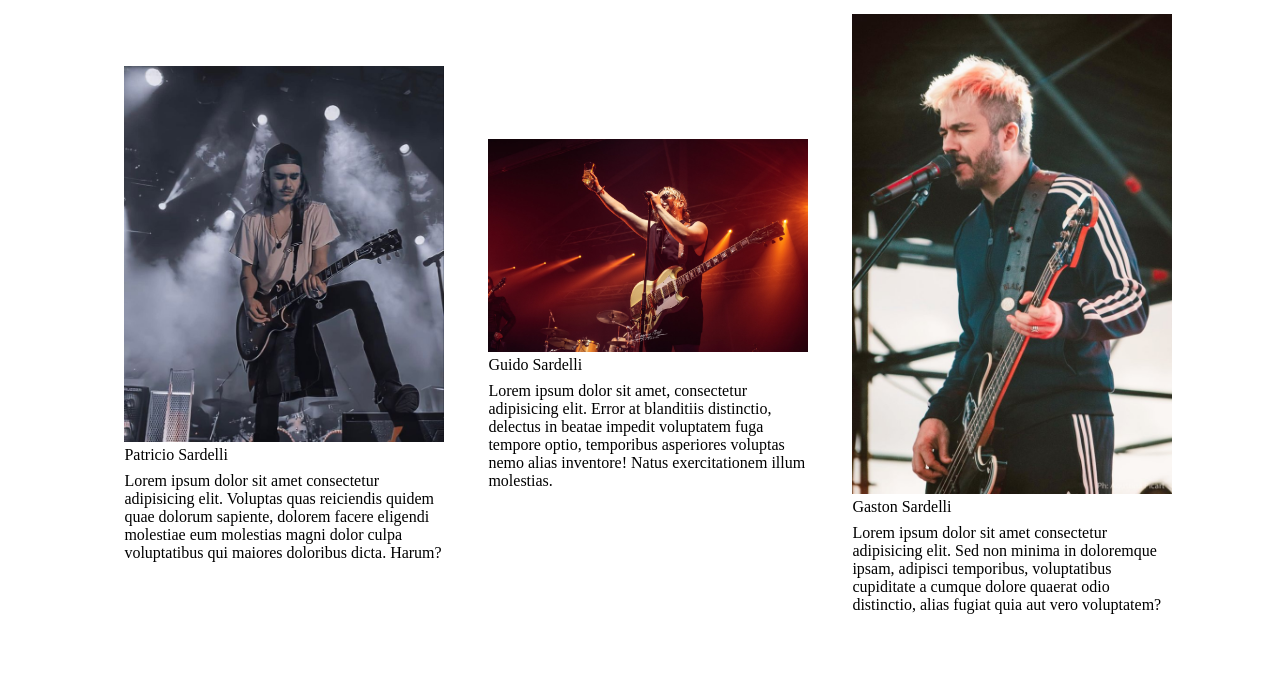
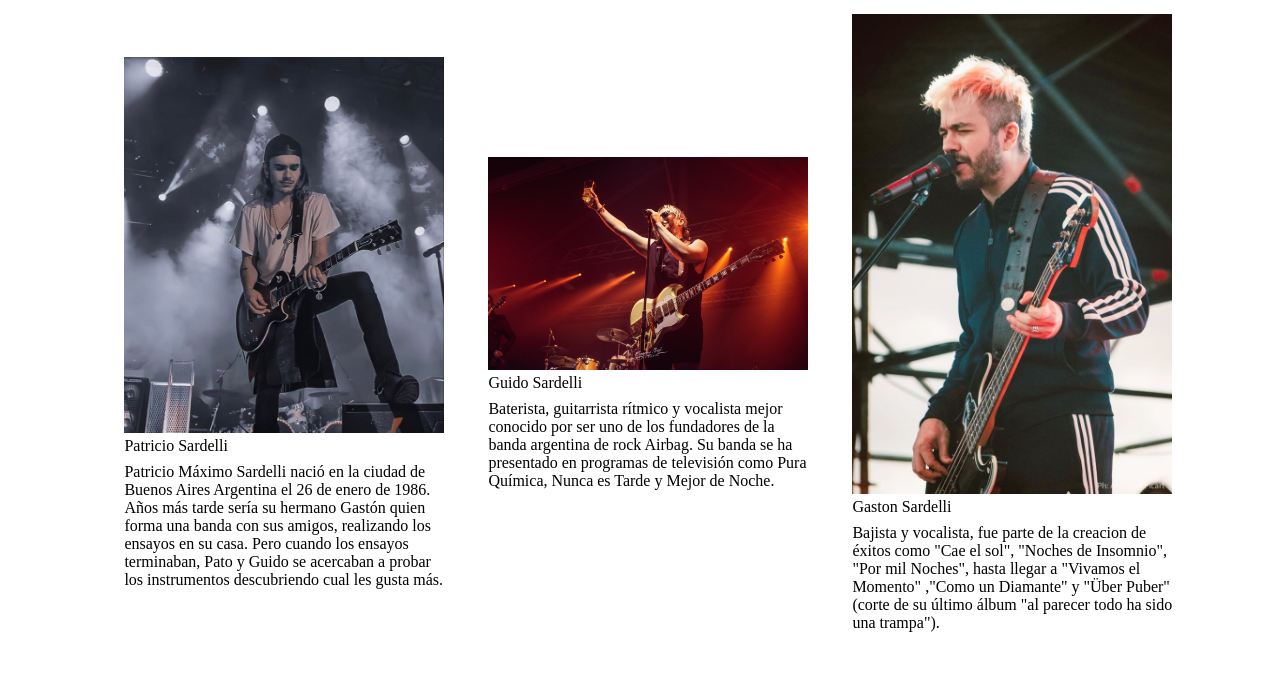
Before and after one commit to Valenkra/TP-Airbag, a plain HTML site: page integrantes.html in a window 1280 px wide. Shown: the part 72-769 px from the top of the page. Drawn offline with Linux system fonts and the light colour scheme; a web font is replaced by a local one.

Commit message:
quiero terminar

```diff
--- a/integrantes.html
+++ b/integrantes.html
@@ -26,17 +26,17 @@
     <section class="grid">
         <div class="card">
             <img src="Img/Integrantes/Patricio Sardelli.jpg" alt="Foto 1">Patricio Sardelli
-            <p>Lorem ipsum dolor sit amet consectetur adipisicing elit. Voluptas quas reiciendis quidem quae dolorum sapiente, dolorem facere eligendi molestiae eum molestias magni dolor culpa voluptatibus qui maiores doloribus dicta. Harum?</p>
+            <p>Patricio Máximo Sardelli nació en la ciudad de Buenos Aires Argentina el 26 de enero de 1986. <br>Años más tarde sería su hermano Gastón quien forma una banda con sus amigos, realizando los ensayos en su casa. Pero cuando los ensayos terminaban, Pato y Guido se acercaban a probar los instrumentos descubriendo cual les gusta más.</p>
 
         </div>
         <div class="card">
             <img src="Img/guido.jpg" alt="Foto 1">Guido Sardelli
-            <p>Lorem ipsum dolor sit amet, consectetur adipisicing elit. Error at blanditiis distinctio, delectus in beatae impedit voluptatem fuga tempore optio, temporibus asperiores voluptas nemo alias inventore! Natus exercitationem illum molestias.</p>
+            <p>Baterista, guitarrista rítmico y vocalista mejor conocido por ser uno de los fundadores de la banda argentina de rock Airbag. Su banda se ha presentado en programas de televisión como Pura Química, Nunca es Tarde y Mejor de Noche.</p>
 
         </div>
         <div class="card">
             <img src="Img/Integrantes/Gaston.jpg" alt="Foto 1">Gaston Sardelli
-            <p>Lorem ipsum dolor sit amet consectetur adipisicing elit. Sed non minima in doloremque ipsam, adipisci temporibus, voluptatibus cupiditate a cumque dolore quaerat odio distinctio, alias fugiat quia aut vero voluptatem?</p>
+            <p>Bajista y vocalista, fue parte de la creacion de éxitos como "Cae el sol", "Noches de Insomnio", "Por mil Noches", hasta llegar a "Vivamos el Momento" ,"Como un Diamante" y "Über Puber" (corte de su último álbum "al parecer todo ha sido una trampa").</p>
         </div>
     </section>
 
```
